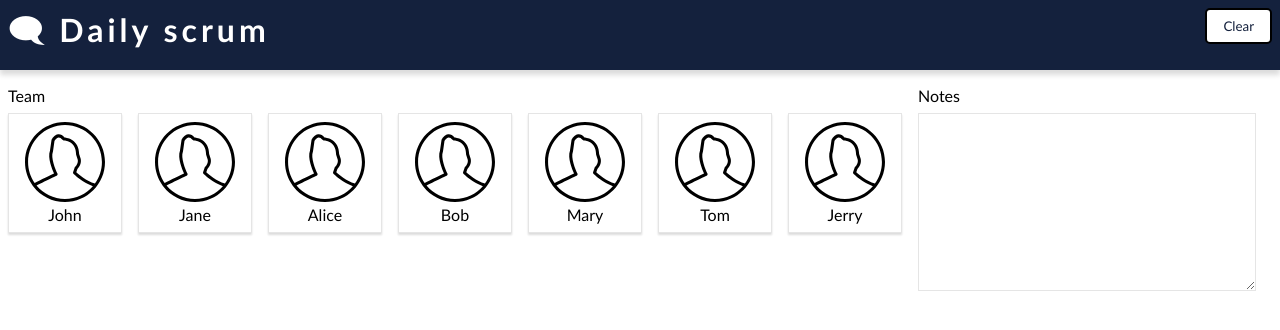
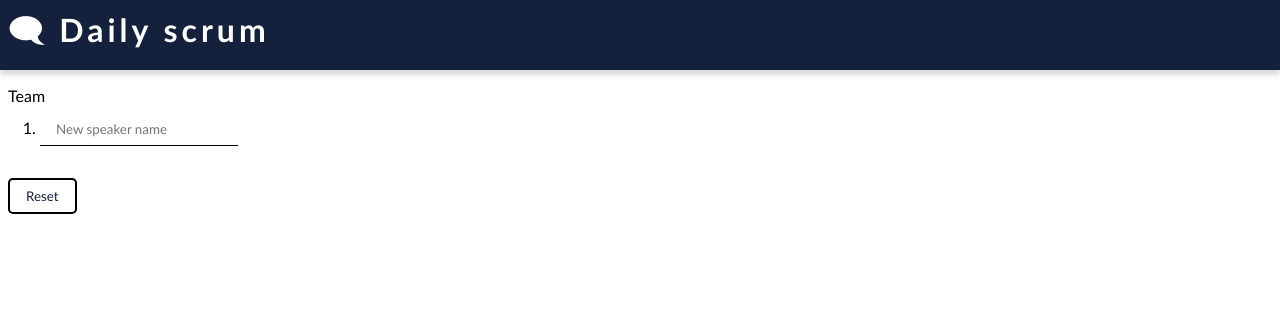
Before and after one commit to yvzn/melee, a Preact app: page / in a window 1280 px wide. Shown: the top 330 px of the page. Built offline with nearby package versions, Linux system fonts and the light colour scheme.

Commit message:
Editable team members

```diff
--- a/src/app.jsx
+++ b/src/app.jsx
@@ -1,70 +1,44 @@
+import { useState } from "preact/hooks";
+import { Melee } from "./melee";
+import { Editor } from "./editor";
 
-const speakerList = ['John', 'Jane', 'Alice', 'Bob', 'Mary', 'Tom', 'Jerry'];
+const initialSpeakers = [];
 
 export function App() {
-	return <Speakers speakers={speakerList} />;
-}
+	const [speakerList, setSpeakerList] = useState(initialSpeakers);
+	const [mode, setMode] = useState("editor");
 
-function Speakers(props) {
+	const displayEditor = () => setMode("editor");
+	const displayMelee = () => setMode("melee");
+
+	const onEditSpeakers = (newValue) => {
+		setSpeakerList(newValue);
+		displayMelee();
+	};
+
 	return (
 		<main>
-			<header>
-				<h1>🗨 Daily scrum</h1>
-				<aside>
-					<button type="reset" form="speakers-form">
-						Clear
-					</button>
-				</aside>
-			</header>
-			<form id="speakers-form">
-				<fieldset id="speakers">
-					<legend title="Select to mark team member">Team</legend>
-					{props.speakers.map((speaker, index) => (
-						<SpeakerCard key={index} name={speaker} />
-					))}
-				</fieldset>
-				<fieldset id="notes">
-					<legend><label htmlFor="noteinput">Notes</label></legend>
-					<textarea id="noteinput"></textarea>
-				</fieldset>
-			</form>
+			<Header>
+				{mode === "melee" && (
+					<button onClick={displayEditor}>Edit team</button>
+				)}
+				{mode === "editor" && speakerList.length > 0 && (
+					<button onClick={displayMelee}>Cancel</button>
+				)}
+			</Header>
+			{mode === "melee" && <Melee speakers={speakerList} />}
+			{mode === "editor" && (
+				<Editor speakers={speakerList} onChange={onEditSpeakers} />
+			)}
 		</main>
 	);
 }
 
-function SpeakerCard(props) {
+function Header(props) {
 	return (
-		<article>
-			<input type="checkbox" id={props.name} />
-			<label htmlFor={props.name}>
-				<Avatar />
-				{props.name}
-			</label>
-		</article>
+		<header>
+			<h1>🗨 Daily scrum</h1>
+			<aside>{props.children}</aside>
+		</header>
 	);
 }
-
-function Avatar() {
-	return (
-		<svg version="1.1" x="0px" y="0px" viewBox="0 0 512 512" fill="currentColor">
-			<g>
-				<path
-					d="M256,0C114.836,0,0,114.836,0,256c0,55.849,17.988,107.567,48.454,149.692c0.197,0.897,0.479,1.781,0.94,2.625
-					c0.945,1.719,2.332,3.026,3.937,3.897C100.187,472.863,173.601,512,256,512c141.163,0,256-114.837,256-256
-					C512,114.836,397.163,0,256,0z M256,492.308c-73.255,0-138.832-33.507-182.212-86.003c47.187-24.817,128.284-62.291,129.164-62.7
-					c2.423-1.115,4.289-3.173,5.163-5.683c0.885-2.519,0.712-5.279-0.481-7.663c-13.144-26.289-44.01-102.615-29.202-139.635
-					c0.289-0.721,0.491-1.481,0.606-2.26l9.606-67.231c3.702-6.663,14.154-21.327,26.029-22.587
-					c7.923-0.808,16.625,4.462,25.692,15.808c1.875,2.336,4.702,3.692,7.692,3.692c3.212,0,78.769,1.01,78.769,88.615
-					c0,1.058,0.173,2.106,0.51,3.115l9.846,29.538c0.077,0.24,7.625,24.048-17.317,49c-1.077,1.077-1.894,2.394-2.375,3.846
-					l-9.846,29.539c-1.183,3.538-0.259,7.442,2.375,10.077c2.389,2.399,57.406,56.853,124.505,78.882
-					C391.163,460.644,327.209,492.308,256,492.308z M328.308,321.99l7.144-21.452c31.423-32.904,20.885-66.029,20.404-67.452
-					l-9.346-28.048c-0.846-91.683-73.894-104.587-93.606-106.394c-12.712-14.538-26.241-21.163-40.308-19.683
-					c-25.587,2.712-40.635,31.423-42.269,34.683c-0.471,0.942-0.788,1.961-0.942,3.01l-9.683,67.808
-					c-16.635,44.202,14.115,119.308,25.99,145.452c-23.195,10.813-85.772,40.233-123.95,60.479
-					c-26.495-38.183-42.05-84.5-42.05-134.392c0-130.298,106.01-236.308,236.308-236.308S492.308,125.702,492.308,256
-					c0,51.517-16.584,99.228-44.676,138.101C392.462,378.32,342.937,335.498,328.308,321.99z"
-				/>
-			</g>
-		</svg>
-	);
-}
--- /dev/null
+++ b/src/editor.jsx
@@ -0,0 +1,156 @@
+import { Fragment } from "preact";
+import { useRef, useState } from "preact/hooks";
+
+export function Editor(props) {
+	const cloneOfSpeakerList = props.speakers.map(({ id, name }) => ({
+		id,
+		name,
+	}));
+	const [speakerList, setSpeakerList] = useState(cloneOfSpeakerList);
+
+	const updateSpeaker = (id, name) => {
+		const updatedList = [...speakerList];
+		for (const speaker of updatedList) {
+			if (speaker.id === id) {
+				speaker.name = name;
+			}
+		}
+		setSpeakerList(updatedList);
+	};
+
+	const addSpeaker = (name) => {
+		const id = Math.random();
+		const updatedList = [...speakerList, { id, name }];
+		setSpeakerList(updatedList);
+	};
+
+	const removeSpeaker = (id) => {
+		const updatedList = speakerList.filter((speaker) => speaker.id !== id);
+		setSpeakerList(updatedList);
+	};
+
+	const resetSpeakers = () => {
+		const cloneOfOriginalList = props.speakers.map(({ name }) => ({
+			id: Math.random(),
+			name,
+		}));
+		setSpeakerList(cloneOfOriginalList);
+	};
+
+	const saveSpeakers = () => {
+		props.onChange(speakerList);
+	};
+
+	return (
+		<Fragment>
+			<form>
+				<fieldset id="editor-speakers">
+					<legend>Team</legend>
+					<ol>
+						{speakerList.map((speaker) => (
+							<li>
+								<SpeakerEditor
+									key={speaker.id}
+									value={speaker.name}
+									onChange={(name) =>
+										updateSpeaker(speaker.id, name)
+									}
+									onRemove={() => removeSpeaker(speaker.id)}
+								/>
+							</li>
+						))}
+						<li>
+							<NewSpeaker onChange={(name) => addSpeaker(name)} />
+						</li>
+					</ol>
+					<input type="text" name="prevent-implicit-submit" hidden />
+				</fieldset>
+			</form>
+			<form>
+				<fieldset>
+					<button type="reset" onClick={resetSpeakers}>
+						Reset
+					</button>
+					{speakerList.length > 0 && (
+						<button type="submit" onClick={saveSpeakers}>
+							Save
+						</button>
+					)}
+				</fieldset>
+			</form>
+		</Fragment>
+	);
+}
+
+function SpeakerEditor(props) {
+	const [value, setValue] = useState(props.value);
+
+	const onInput = (e) => {
+		setValue(e.target.value);
+	};
+
+	const onBlur = (e) => {
+		const inputValue = e.target.value.trim();
+		if (!inputValue) {
+			props.onRemove();
+		} else if (inputValue !== props.value) {
+			props.onChange(inputValue);
+		}
+	};
+
+	return (
+		<label>
+			<input
+				type="text"
+				value={value}
+				onFocus={(e) => e.target.select()}
+				onInput={onInput}
+				onBlur={onBlur}
+				placeholder="Speaker name"
+			/>
+		</label>
+	);
+}
+
+function NewSpeaker(props) {
+	const [value, setValue] = useState("");
+	const inputRef = useRef(null);
+
+	const onInput = (e) => {
+		setValue(e.target.value);
+	};
+
+	const saveChanges = (inputValue) => {
+		const formattedValue = inputValue.trim();
+		if (formattedValue) {
+			props.onChange(formattedValue);
+			inputRef.current.focus();
+		}
+		setValue("");
+	};
+
+	const onBlur = (e) => {
+		saveChanges(e.target.value);
+	};
+
+	const onKeyUp = (e) => {
+		if (e.code === "NumpadEnter" || e.code === "Enter") {
+			saveChanges(e.target.value);
+		}
+	};
+
+	return (
+		<label>
+			<input
+				type="text"
+				value={value}
+				onFocus={(e) => e.target.select()}
+				ref={inputRef}
+				onInput={onInput}
+				onBlur={onBlur}
+				onKeyUp={onKeyUp}
+				placeholder="New speaker name"
+			/>
+		</label>
+	);
+}
--- a/src/index.css
+++ b/src/index.css
@@ -1,6 +1,7 @@
 :root {
 	--space-medium: 1rem;
 	--space-small: calc(var(--space-medium) / 2);
+	--space-large: calc(var(--space-medium) * 2);
 	--color-white: #fff;
 	--color-black: #000;
 	--color-accent-1: #14213d;
@@ -40,12 +41,13 @@ aside {
 }
 
 @media only screen and (width >= 64em) {
-	form {
-		display: flex;
+	#melee-form {
+		display: grid;
+		grid-template-columns: 1fr auto;
 	}
 }
 
-#speakers {
+#melee-speakers {
 	align-items: flex-start;
 	display: flex;
 	flex-wrap: wrap;
@@ -65,11 +67,6 @@ article {
 	display: flex;
 	flex-direction: column;
 	width: 7rem;
-}
-
-input {
-	left: -10000px;
-	position: absolute;
 }
 
 article label {
@@ -119,6 +116,10 @@ button {
 	transition: transform 0.05s linear, background-color 0.2s ease-out;
 }
 
+button + button {
+	margin-left: var(--space-small);
+}
+
 button:focus-visible {
 	transform: scale(1.1, 1.1);
 }
@@ -134,3 +135,18 @@ textarea {
 	padding: var(--space-small);
 	width: 20rem;
 }
+
+ol li {
+	list-style-type: decimal;
+	margin-left: var(--space-large);
+}
+
+input[type="text"] {
+	border: none;
+	border-bottom: solid thin var(--color-black);
+	padding: var(--space-small) var(--space-medium);
+}
+
+input[type="text"]:focus-within {
+	border: solid 1px var(--color-black);
+}
--- /dev/null
+++ b/src/melee.jsx
@@ -0,0 +1,64 @@
+export function Melee(props) {
+	return (
+		<form id="melee-form">
+			<fieldset id="melee-speakers">
+				<legend title="Select to mark team member">Team</legend>
+				{props.speakers.map((speaker) => (
+					<SpeakerCard key={speaker.id} name={speaker.name} />
+				))}
+			</fieldset>
+			<fieldset id="notes">
+				<legend>
+					<label htmlFor="noteinput">Notes</label>
+				</legend>
+				<textarea id="noteinput"></textarea>
+			</fieldset>
+			<fieldset>
+				<button type="reset">Reset</button>
+			</fieldset>
+		</form>
+	);
+}
+
+function SpeakerCard(props) {
+	return (
+		<article>
+			<input type="checkbox" id={props.name} hidden />
+			<label htmlFor={props.name}>
+				<Avatar />
+				{props.name}
+			</label>
+		</article>
+	);
+}
+
+function Avatar() {
+	return (
+		<svg
+			version="1.1"
+			x="0px"
+			y="0px"
+			viewBox="0 0 512 512"
+			fill="currentColor"
+		>
+			<g>
+				<path
+					d="M256,0C114.836,0,0,114.836,0,256c0,55.849,17.988,107.567,48.454,149.692c0.197,0.897,0.479,1.781,0.94,2.625
+					c0.945,1.719,2.332,3.026,3.937,3.897C100.187,472.863,173.601,512,256,512c141.163,0,256-114.837,256-256
+					C512,114.836,397.163,0,256,0z M256,492.308c-73.255,0-138.832-33.507-182.212-86.003c47.187-24.817,128.284-62.291,129.164-62.7
+					c2.423-1.115,4.289-3.173,5.163-5.683c0.885-2.519,0.712-5.279-0.481-7.663c-13.144-26.289-44.01-102.615-29.202-139.635
+					c0.289-0.721,0.491-1.481,0.606-2.26l9.606-67.231c3.702-6.663,14.154-21.327,26.029-22.587
+					c7.923-0.808,16.625,4.462,25.692,15.808c1.875,2.336,4.702,3.692,7.692,3.692c3.212,0,78.769,1.01,78.769,88.615
+					c0,1.058,0.173,2.106,0.51,3.115l9.846,29.538c0.077,0.24,7.625,24.048-17.317,49c-1.077,1.077-1.894,2.394-2.375,3.846
+					l-9.846,29.539c-1.183,3.538-0.259,7.442,2.375,10.077c2.389,2.399,57.406,56.853,124.505,78.882
+					C391.163,460.644,327.209,492.308,256,492.308z M328.308,321.99l7.144-21.452c31.423-32.904,20.885-66.029,20.404-67.452
+					l-9.346-28.048c-0.846-91.683-73.894-104.587-93.606-106.394c-12.712-14.538-26.241-21.163-40.308-19.683
+					c-25.587,2.712-40.635,31.423-42.269,34.683c-0.471,0.942-0.788,1.961-0.942,3.01l-9.683,67.808
+					c-16.635,44.202,14.115,119.308,25.99,145.452c-23.195,10.813-85.772,40.233-123.95,60.479
+					c-26.495-38.183-42.05-84.5-42.05-134.392c0-130.298,106.01-236.308,236.308-236.308S492.308,125.702,492.308,256
+					c0,51.517-16.584,99.228-44.676,138.101C392.462,378.32,342.937,335.498,328.308,321.99z"
+				/>
+			</g>
+		</svg>
+	);
+}
```
Also changed, not shown: 1 other file (tests, documents, lock files or other folders).
